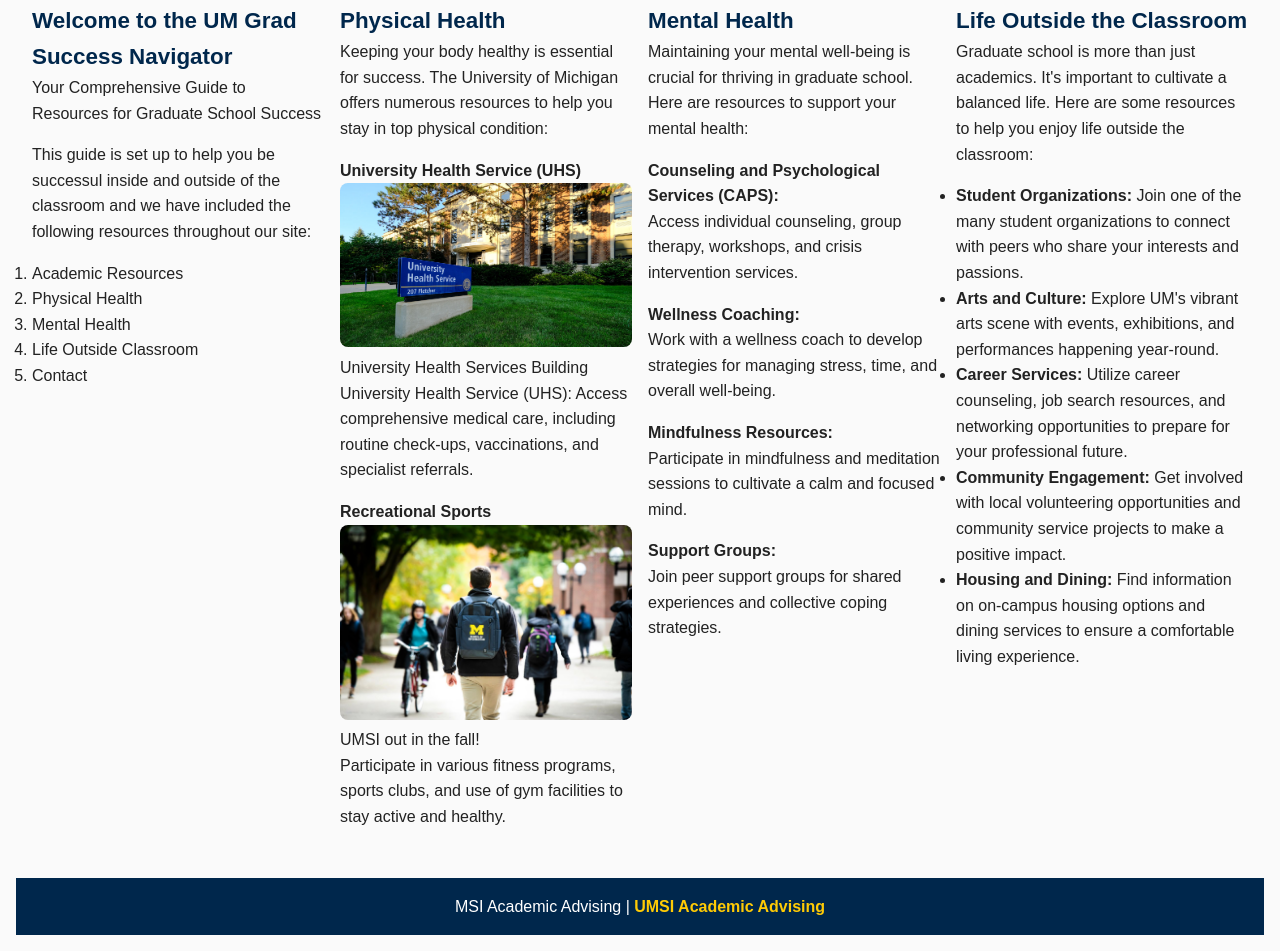
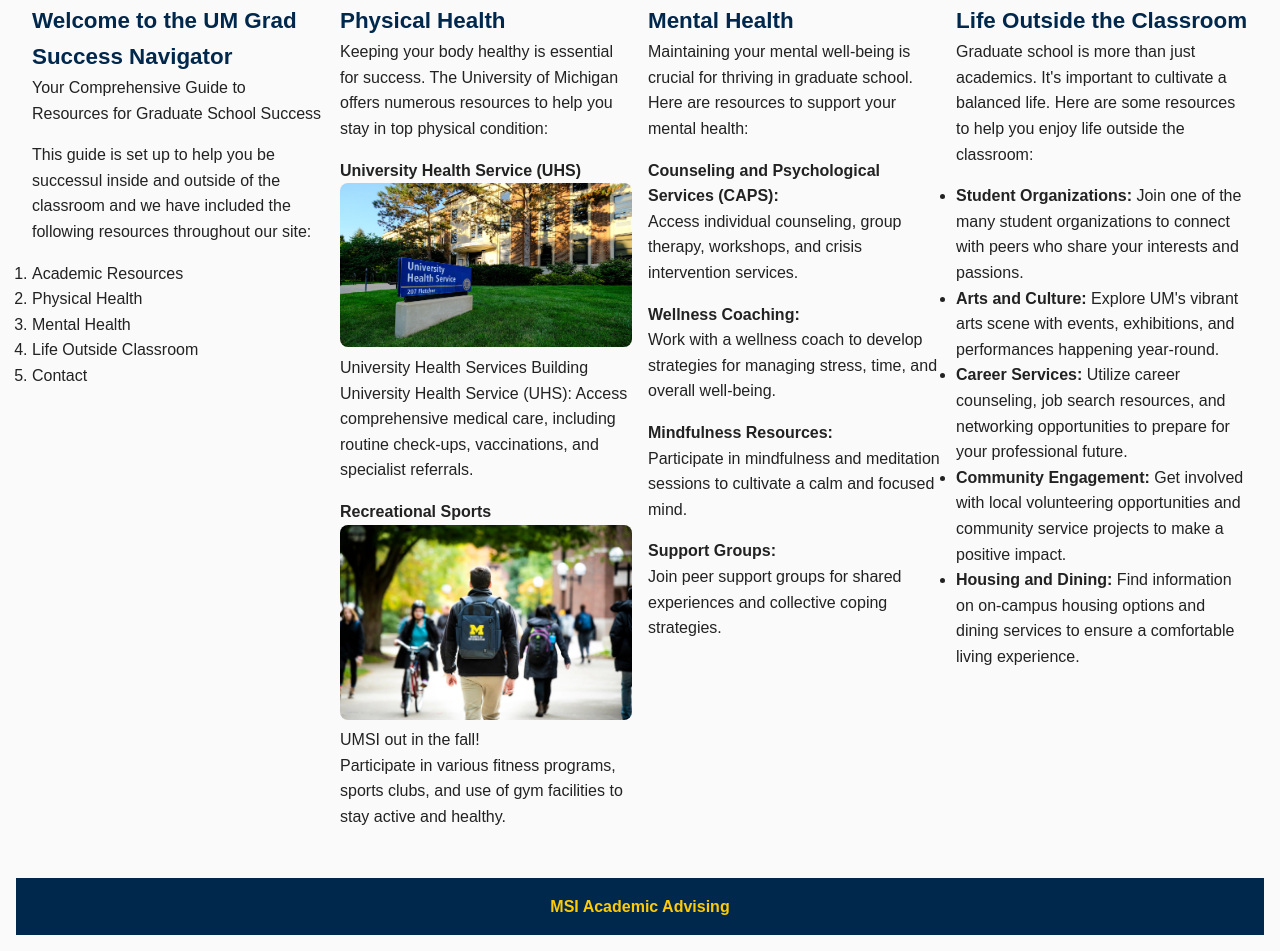
Before and after one commit to myschne/SI339FinalProject, a plain HTML site: page index.html in a window 1280 px wide. Shown: the part 1638-2589 px from the top of the page. Drawn offline with Linux system fonts and the light colour scheme.

Commit message:
deliverable2-commit21

```diff
--- a/index.html
+++ b/index.html
@@ -100,7 +100,7 @@
         UMGPT. (2024). UMGPT (August 29th version) [Large language model]. -->
     </main>
     <footer>
-        <p>MSI Academic Advising | <a href="https://sites.google.com/umich.edu/msiacademicadvising/student-support-resources">UMSI Academic Advising </a></p>
+        <p><a href="https://sites.google.com/umich.edu/msiacademicadvising/student-support-resources">MSI Academic Advising </a></p>
         </footer>
 </body>
 </html>
```
